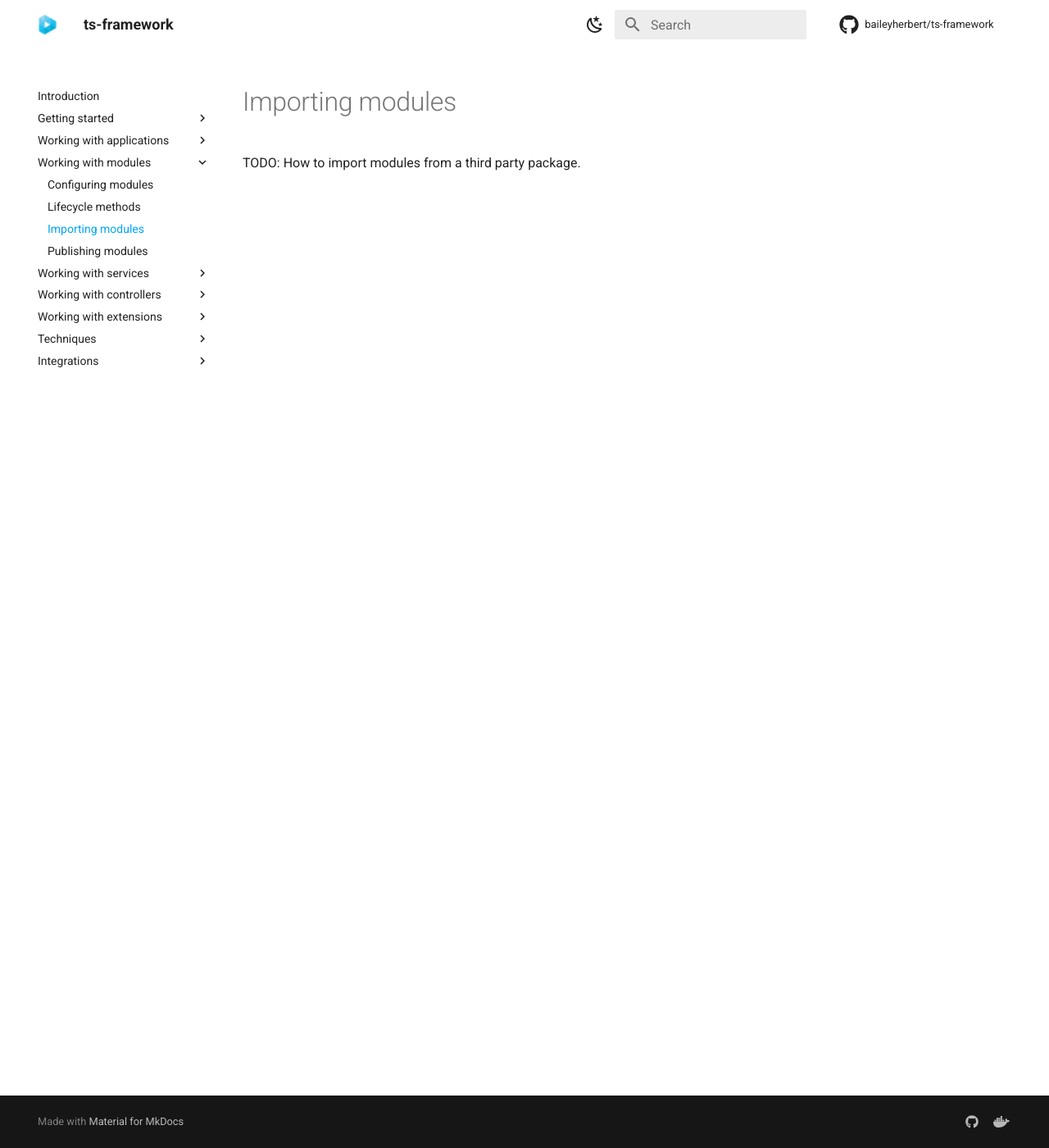
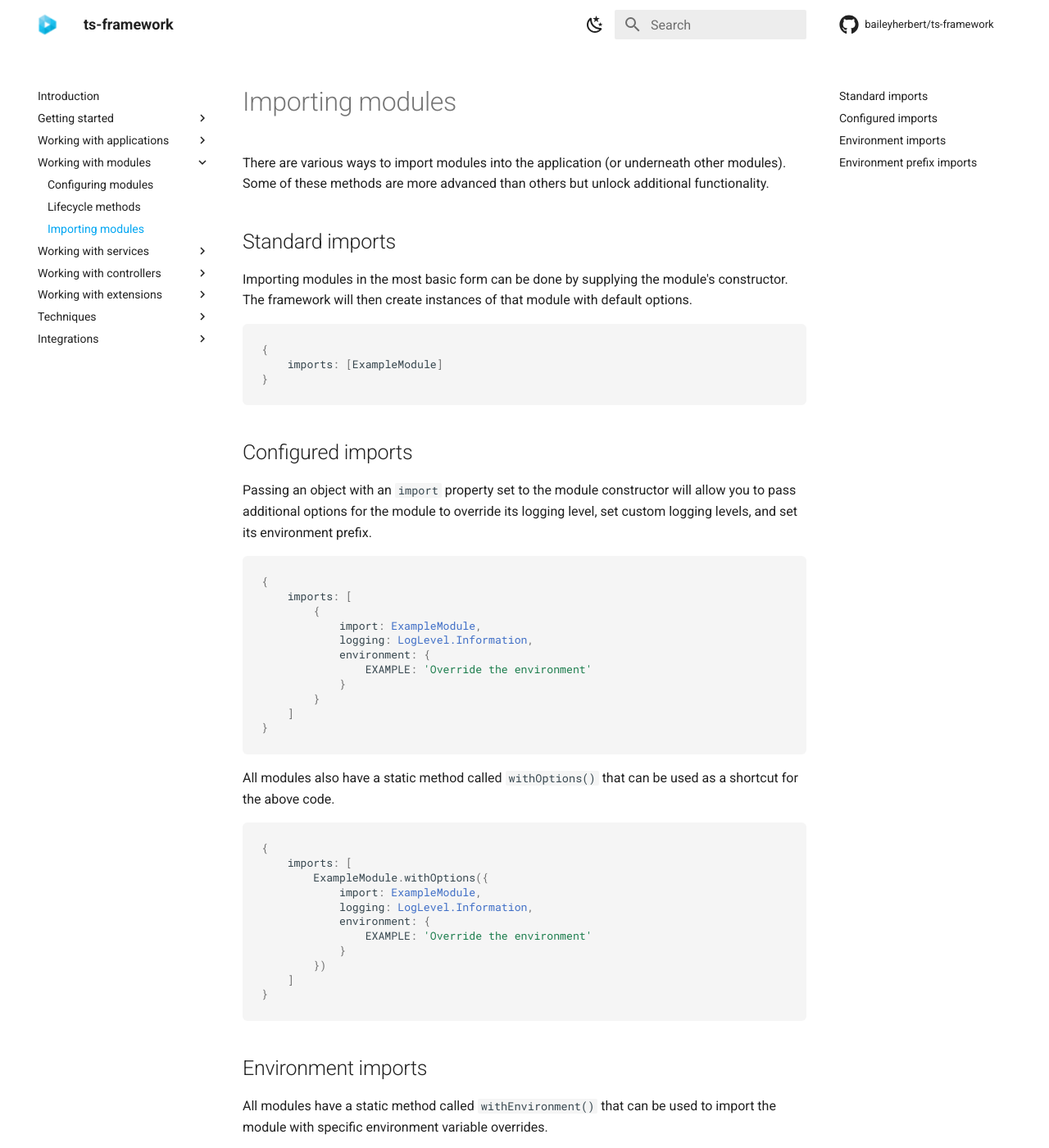
Before and after one commit to ts-framework/framework, an MkDocs documentation site: the page built from docs/modules/importing-modules.md, in a window 1280 px wide and 1400 px high. Shown: the whole window at 82% size. Built offline with MkDocs 1.6.1 and Material for MkDocs 9.7.7, drawn with Linux system fonts in a browser that asks for light colours; the version menu is left out; some of the changed text lies outside the part shown.

Commit message:
Add docs for modules

````diff
--- a/docs/modules/importing-modules.md
+++ b/docs/modules/importing-modules.md
@@ -1,3 +1,93 @@
 # Importing modules
 
-TODO: How to import modules from a third party package.
+There are various ways to import modules into the application (or underneath other modules). Some of these methods are
+more advanced than others but unlock additional functionality.
+
+## Standard imports
+
+Importing modules in the most basic form can be done by supplying the module's constructor. The framework will then
+create instances of that module with default options.
+
+```ts
+{
+	imports: [ExampleModule]
+}
+```
+
+## Configured imports
+
+Passing an object with an `import` property set to the module constructor will allow you to pass additional options for
+the module to override its logging level, set custom logging levels, and set its environment prefix.
+
+```ts
+{
+	imports: [
+		{
+			import: ExampleModule,
+			logging: LogLevel.Information,
+			environment: {
+				EXAMPLE: 'Override the environment'
+			}
+		}
+	]
+}
+```
+
+All modules also have a static method called `withOptions()` that can be used as a shortcut for the above code.
+
+```ts
+{
+	imports: [
+		ExampleModule.withOptions({
+			import: ExampleModule,
+			logging: LogLevel.Information,
+			environment: {
+				EXAMPLE: 'Override the environment'
+			}
+		})
+	]
+}
+```
+
+## Environment imports
+
+All modules have a static method called `withEnvironment()` that can be used to import the module with specific
+environment variable overrides.
+
+```ts
+{
+	imports: [
+		ExampleModule.withEnvironment({
+			EXAMPLE: 'Override the environment'
+		})
+	]
+}
+```
+
+There is also an asynchronous version called `withEnvironmentAsync()` that can reference environment variables or
+methods from the current module.
+
+```ts
+{
+	imports: [
+		ExampleModule.withEnvironmentAsync(() => ({
+			EXAMPLE: this.env.MESSAGE,
+			ANOTHER: this.environment.get('NAME')
+		}))
+	]
+}
+```
+
+## Environment prefix imports
+
+All modules have a static method called `withEnvironmentPrefix()` that can be used to quickly import the module with
+a custom environment prefix. This prefix will be prepended to all configured environment variables under the module
+(recursively).
+
+```ts
+{
+	imports: [
+		ExampleModule.withEnvironmentPrefix('EXAMPLE_')
+	]
+}
+```
--- a/mkdocs.yml
+++ b/mkdocs.yml
@@ -72,7 +72,6 @@ nav:
     - Configuring modules: modules/configuring-modules.md
     - Lifecycle methods: modules/lifecycle-methods.md
     - Importing modules: modules/importing-modules.md
-    - Publishing modules: modules/publishing-modules.md
   - Working with services:
     - Implementing services: services/implementing-services.md
     - Implementing state: services/implementing-state.md
````
Also changed, not shown: docs/modules/configuring-modules.md (+44 -1 lines), docs/modules/lifecycle-methods.md (+27 -1 lines), docs/modules/publishing-modules.md (deleted, +0 -3 lines).
